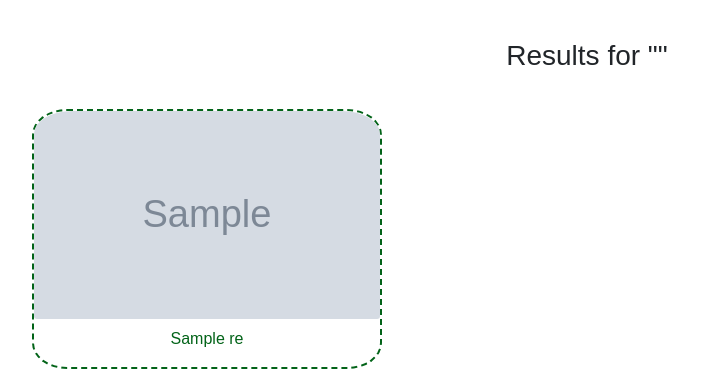
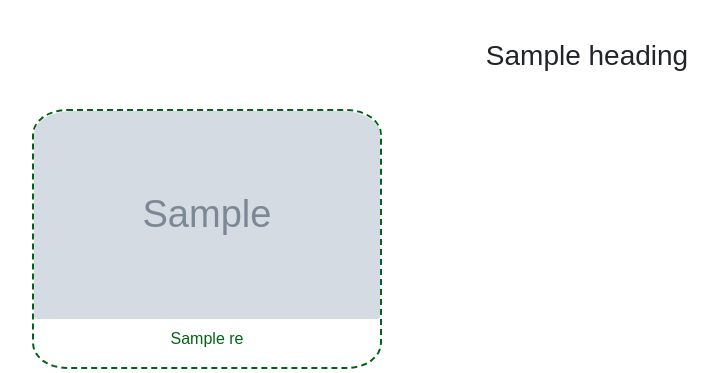
Before and after one commit to Sarani1612/the-veggie-patch, a Flask app: template templates/searchresults.html in a window 1280 px wide. Shown: the part 86-459 px from the top of the page, without its empty margins (53-771 px from the left). Run offline with Flask 2, Linux system fonts and the light colour scheme; the template is opened without the code that fills it: most values are stand-ins (such as "Sample title", 1, 10 or a date in 2020); grey boxes marked "Sample" are stand-in pictures; some libraries are stand-ins or nearby versions; some web fonts are replaced.

Commit message:
adjusted layout

```diff
--- a/templates/searchresults.html
+++ b/templates/searchresults.html
@@ -5,9 +5,9 @@
 <!-- Section showing a clickable card for each recipe returned from a search -->
 <section class="main-content">
     <div class="container">
-        <h3>Results for "{{ query }}"</h3>
-        {% if results == none %}
-        <p>No results found for "{{ query }}"</p>
+        <h3>{{ heading }}</h3>
+        {% if results.count() == 0 %}
+        <p>No results found</p>
         {% else %}
         <div class="row">
             {% for res in results %}
```
